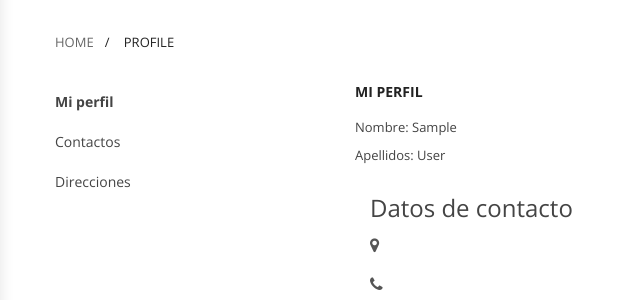
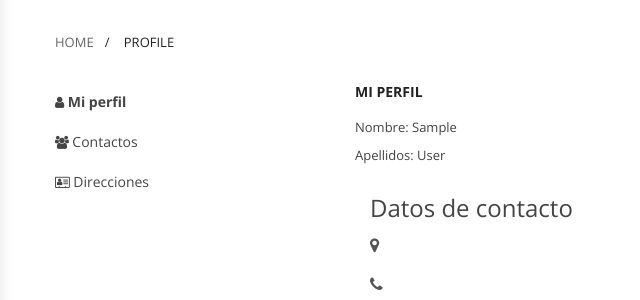
Before and after one commit to ealmarales/ensoftme_market_place, a Django app: page /users/profile in a window 1280 px wide. Shown: the part 216-516 px from the top of the page, without its empty margins (0-640 px from the left). Run offline with Django 4.2, Linux system fonts and the light colour scheme; the visitor is signed in with stand-in values (Sample User, id 1); some libraries are stand-ins or nearby versions.

Commit message:
Added icons

```diff
--- a/apps/custom_user/views.py
+++ b/apps/custom_user/views.py
@@ -1,16 +1,16 @@
-# from django.shortcuts import render
+from django. contrib. auth. mixins import LoginRequiredMixin
 
 # Create your views here.
 from django.views.generic import TemplateView
 
 
-class ProfilePageView(TemplateView):
+class ProfilePageView(LoginRequiredMixin, TemplateView):
     template_name = "market/profile/profile.html"
 
 
-class ProfileContactPageView(TemplateView):
+class ProfileContactPageView(LoginRequiredMixin, TemplateView):
     template_name = "market/profile/profile_contacts.html"
 
 
-class ProfileAddressPageView(TemplateView):
+class ProfileAddressPageView(LoginRequiredMixin, TemplateView):
     template_name = "market/profile/profile_address.html"
--- a/apps/market/templates/market/includes/header.html
+++ b/apps/market/templates/market/includes/header.html
@@ -21,13 +21,13 @@
                                         <a title="Dollar (USD)" href="#">{{ user.socialaccount_set.all.0.extra_data.name|default:user  }} $ {{user.profile.saldo|default:"0.00"}} </a>
                                         <ul class="submenu" >
 											<li class="menu-item" >
-                                                <a title="Saldo" href="#">Agregar Saldo</a>
+												<i class="fa fa-money" aria-hidden="true"></i>   <a title="Saldo" href="#">Agregar Saldo</a>
                                             </li>
 											<li class="menu-item" >
-                                                <a title="Perfil Usuario" href="{% url "custom_user:profile" %}">Mi Cuenta</a>
+												<i class="fa fa-sliders" aria-hidden="true"></i> <a title="Perfil Usuario" href="{% url "custom_user:profile" %}">Mi Cuenta</a>
                                             </li>
                                             <li class="menu-item" >
-                                                <a title="{% trans 'logout' %}" href="{% url 'account_logout' %}">{% trans 'logout' %}</a>
+												<i class="fa fa-sign-out" aria-hidden="true"></i>  <a title="{% trans 'logout' %}" href="{% url 'account_logout' %}">{% trans 'logout' %}</a>
                                             </li>
                                         </ul>
                                     {% else %}
--- a/apps/market/templates/market/profile/profile.html
+++ b/apps/market/templates/market/profile/profile.html
@@ -8,13 +8,13 @@
 {% block profile_action_list %}
     <ul class="list-category">
         <li class="category-item">
-            <strong><a href="{% url "custom_user:profile" %}" class="cate-link">{% trans "Mi perfil" %}</a></strong>
+            <i class="fa fa-user" aria-hidden="true"></i>  <strong><a href="{% url "custom_user:profile" %}" class="cate-link">{% trans "Mi perfil" %}</a></strong>
         </li>
         <li class="category-item">
-            <a href="{% url "custom_user:profile_contacts" %}" class="cate-link">{% trans "Contactos" %}</a>
+            <i class="fa fa-users" aria-hidden="true"></i> <a href="{% url "custom_user:profile_contacts" %}" class="cate-link">{% trans "Contactos" %}</a>
         </li>
         <li class="category-item">
-            <a href="{% url "users:profile_address" %}" class="cate-link">{% trans "Direcciones" %}</a>
+            <i class="fa fa-address-card-o" aria-hidden="true"></i> <a href="{% url "users:profile_address" %}" class="cate-link">{% trans "Direcciones" %}</a>
         </li>
     </ul>
 {% endblock profile_action_list %}
--- a/apps/market/templates/market/profile/profile_address.html
+++ b/apps/market/templates/market/profile/profile_address.html
@@ -8,13 +8,13 @@
 {% block profile_action_list %}
 <ul class="list-category">
     <li class="category-item">
-            <a href="{% url "custom_user:profile" %}" class="cate-link">{% trans "Mi perfil" %}</a>
+        <i class="fa fa-user" aria-hidden="true"></i>  <strong><a href="{% url "custom_user:profile" %}" class="cate-link">{% trans "Mi perfil" %}</a></strong>
     </li>
     <li class="category-item">
-            <a href="{% url "custom_user:profile_contacts" %}" class="cate-link">{% trans "Contactos" %}</a>
+        <i class="fa fa-users" aria-hidden="true"></i> <a href="{% url "custom_user:profile_contacts" %}" class="cate-link">{% trans "Contactos" %}</a>
     </li>
     <li class="category-item">
-            <strong><a href="{% url "users:profile_address" %}" class="cate-link">{% trans "Direcciones" %}</a></strong>
+        <i class="fa fa-address-card-o" aria-hidden="true"></i> <a href="{% url "users:profile_address" %}" class="cate-link">{% trans "Direcciones" %}</a>
     </li>
 </ul>
 {% endblock profile_action_list %}
--- a/apps/market/templates/market/profile/profile_contacts.html
+++ b/apps/market/templates/market/profile/profile_contacts.html
@@ -9,13 +9,13 @@
 {% block profile_action_list %}
 <ul class="list-category">
     <li class="category-item">
-            <a href="{% url "custom_user:profile" %}" class="cate-link">{% trans "Mi perfil" %}</a>
+        <i class="fa fa-user" aria-hidden="true"></i>  <strong><a href="{% url "custom_user:profile" %}" class="cate-link">{% trans "Mi perfil" %}</a></strong>
     </li>
     <li class="category-item">
-            <strong><a href="{% url "custom_user:profile_contacts" %}" class="cate-link">{% trans "Contactos" %}</a></strong>
+        <i class="fa fa-users" aria-hidden="true"></i> <a href="{% url "custom_user:profile_contacts" %}" class="cate-link">{% trans "Contactos" %}</a>
     </li>
     <li class="category-item">
-            <a href="{% url "users:profile_address" %}" class="cate-link">{% trans "Direcciones" %}</a>
+        <i class="fa fa-address-card-o" aria-hidden="true"></i> <a href="{% url "users:profile_address" %}" class="cate-link">{% trans "Direcciones" %}</a>
     </li>
 </ul>
 {% endblock profile_action_list %}
```
Lines whose indentation alone changed are shown as unchanged.
